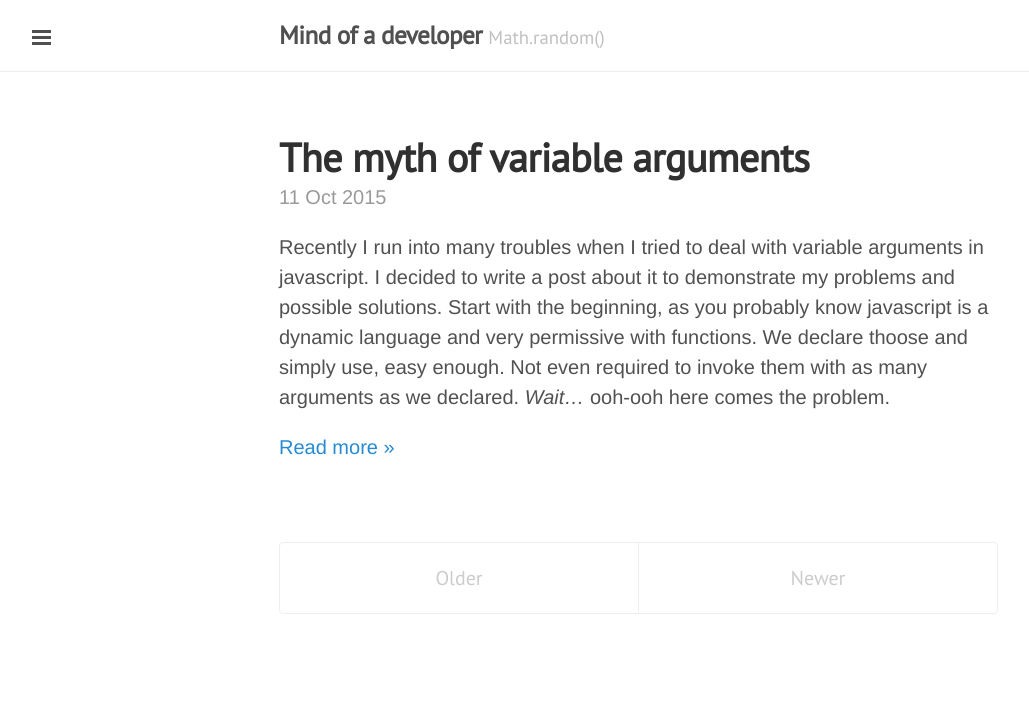
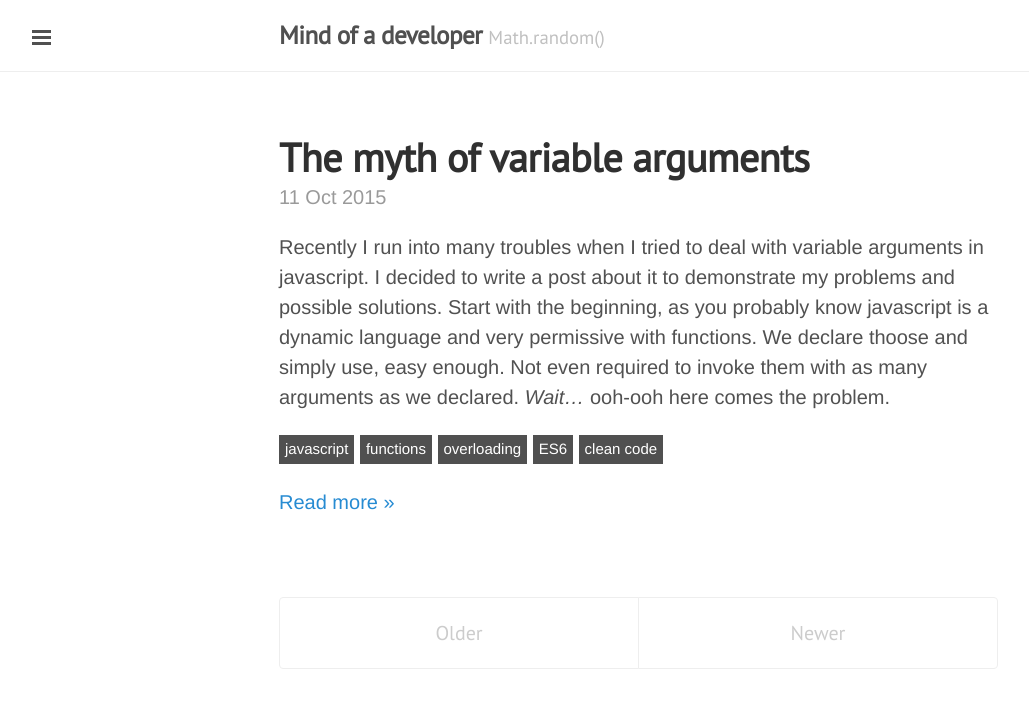
Before and after one commit to tadam313/blog, a Jekyll site: the page built from index.html, in a window 1280 px wide. Shown: the top 708 px of the page, without its empty margins (1-1030 px from the left). Built offline with Jekyll 4.4.1, drawn with Linux system fonts in a browser that asks for light colours; nearby versions of some CDN libraries; the list of posts is cut into pages by our own code.

Commit message:
tag support

```diff
--- a/_posts/2015-10-11-js_varargs.md
+++ b/_posts/2015-10-11-javascript-vararg.md
@@ -1,6 +1,8 @@
 ---
 layout: post
 title: The myth of variable arguments
+tags: ["javascript", "functions", "overloading", "ES6", "clean code"]
+related_posts: ["http://ejohn.org/blog/javascript-method-overloading"]
 ---
 
 Recently I run into many troubles when I tried to deal with variable arguments in javascript. I decided to write a post about it to demonstrate my problems and possible solutions. Start with the beginning, as you probably know javascript is a dynamic language and very permissive with functions. We declare thoose and simply use, easy enough. Not even required to invoke them with as many arguments as we declared. *Wait...* ooh-ooh here comes the problem.
--- a/assets/stylesheets/main.scss
+++ b/assets/stylesheets/main.scss
@@ -7,3 +7,18 @@
 @import "poole";
 @import "syntax";
 @import "custom";
+
+
+.post-tags {
+  padding-left: 0;
+
+  li {
+    padding: 3px 6px;
+    margin: 3px auto;
+    font-size: 0.75em;
+    display: inline-block;
+    list-style: none;
+    background: #505050;
+    color: #fff;
+  }
+}
--- a/index.html
+++ b/index.html
@@ -13,6 +13,13 @@ title: Home
     </h1>
     <span class="post-date">{{ post.date | date_to_string }}</span>
     {{ post.excerpt }}
+
+    <ul class="post-tags">
+      {% for tag in post.tags %}
+        <li>{{ tag }}</li>
+      {% endfor %}
+    </ul>
+
     <a href="{{ post.url }}">Read more &raquo;</a>
   </div>
   {% endfor %}
```
Also changed, not shown: assets/favicon.ico.
